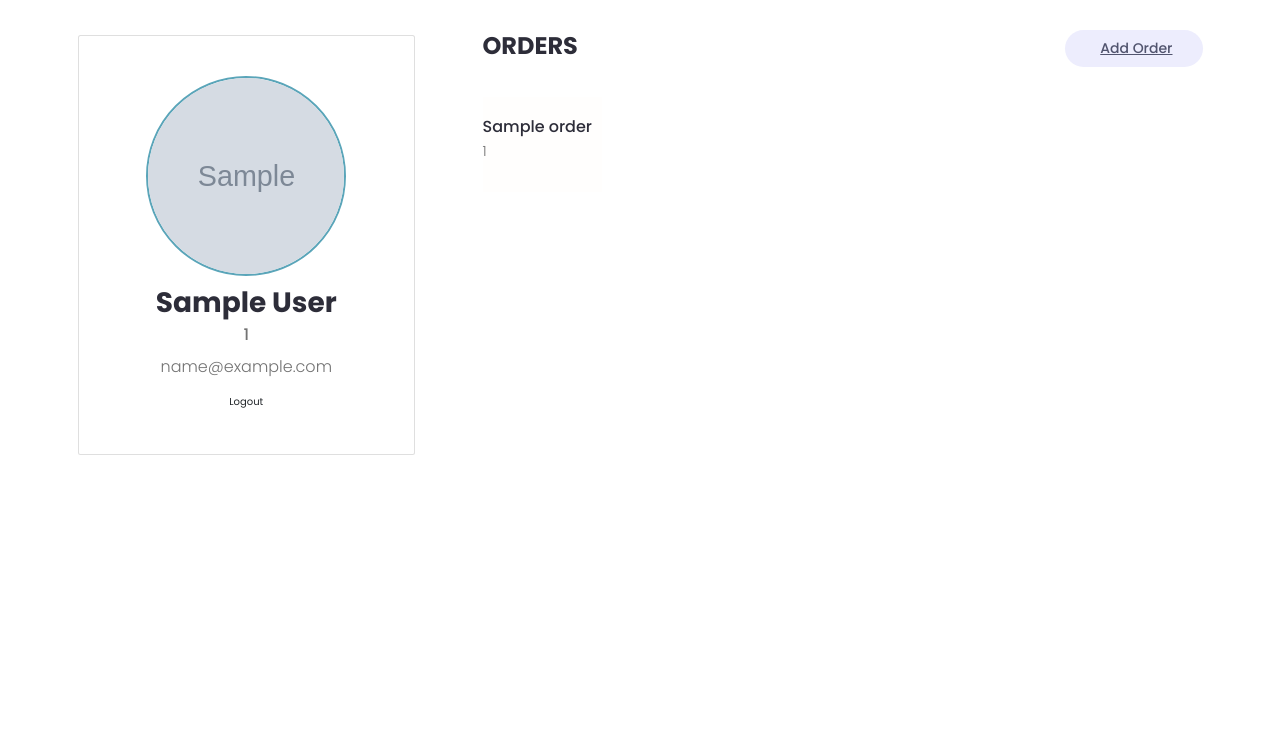
After one commit to capamir/E-commerce-django, a Django app: template accounts/templates/accounts/profile.html in a window 1280 px wide. The commit adds this page. Shown: the top 730 px of the page. Run offline with Django 4.2, Linux system fonts and the light colour scheme; the template is opened without the code that fills it: most values are stand-ins (such as "Sample title", 1, 10 or a date in 2020); grey boxes marked "Sample" are stand-in pictures; some libraries are stand-ins or nearby versions.

Commit message:
user profile and shipping address

```diff
--- a/accounts/templates/accounts/password_reset_email.html
+++ b/accounts/templates/accounts/password_reset_email.html
@@ -1,7 +1,3 @@
-Someone asked for password reset for email {{ email }}. Follow the link below:
-
-{{ protocol}}://{{ domain }}{% url 'accounts:password_reset_confirm' uidb64=uid token=token %}
-
 {% extends 'accounts-base.html' %}
 {% load static %}
 
--- /dev/null
+++ b/accounts/templates/accounts/profile.html
@@ -0,0 +1,58 @@
+{% extends 'accounts-base.html' %}
+
+{% block content %}
+
+<main class="settingsPage profile my-md">
+    <div class="container">
+      <div class="layout">
+
+        <div class="column column--1of3">
+          <div class="card text-center">
+            <div class="card__body dev">
+              {% comment %} <a class="tag tag--pill tag--main settings__btn" href="{% url 'edit-account' %}"><i class="im im-edit"></i>
+                Edit</a> {% endcomment %}
+              <img class="avatar avatar--xl dev__avatar" src="{{profile.imageURL}}" />
+              <h2 class="dev__name">{{profile.full_name}}</h2>
+              <p class="dev__title">{{profile.phone_number}}</p>
+              <p class="dev__location">{{profile.email}}</p>
+
+              <a href="accounts:user_logout" class="btn btn--sub btn--lg">Logout</a>
+            </div>
+          </div>
+        </div>
+
+        <div class="column column--2of3">
+
+          <div class="settings">
+            <h3 class="settings__title">Orders</h3>
+            <a class="tag tag--pill tag--sub settings__btn tag--lg" href="{% url 'products:products' %}"><i
+                class="im im-plus"></i> Add Order</a>
+          </div>
+
+          <table class="settings__table">
+            {% for order in orders %}
+            <tr>
+              <td class="settings__tableInfo">
+                <h4>{{order.name}}</h4>
+                <p>
+                  {{order.id}}
+                </p>
+              </td>
+                {% if order.paid == False %}
+                <td class="settings__tableActions">
+                    <a class="tag tag--pill tag--main settings__btn" href="{% url 'orders:order_detail' order.id %}"><i
+                        class="im im-edit"></i>Pay</a>
+
+                </td>
+                {% endif %}
+            </tr>
+            {% endfor %}
+          </table>
+
+        </div>
+      </div>
+    </div>
+</main>
+
+
+{% endblock content %}
--- a/accounts/urls.py
+++ b/accounts/urls.py
@@ -16,4 +16,6 @@ urlpatterns = [
 	path('verify/', views.UserRegisterVerifyCodeView.as_view(), name='verify_code'),
 	path('login/', views.UserLoginView.as_view(), name='user_login'),
 	path('logout/', views.UserLogoutView.as_view(), name='user_logout'),
+	path('profile/', views.UserAccountsView.as_view(), name='user_profile'),
+
 ]
--- a/orders/forms.py
+++ b/orders/forms.py
@@ -14,7 +14,7 @@ class ShippingAddressForm(forms.ModelForm):
         fields = ['address', 'city', 'postalCode']
 
     def __init__(self, *args, **kwargs):
-        super(ShippingAddress, self).__init__(*args, **kwargs)
+        super(ShippingAddressForm, self).__init__(*args, **kwargs)
 
         for name, field in self.fields.items():
             field.widget.attrs.update({'class': 'input'})
--- a/orders/templates/orders/order.html
+++ b/orders/templates/orders/order.html
@@ -11,5 +11,5 @@
         <input type="submit" value="Apply">
     </form>
 
-    <a href="{% url 'orders:order_address' order.id %}" class="btn btn-primary">Pay</a>
+    <a href="{% url 'orders:order_pay' order.id  %}" class="btn btn-primary">Pay</a>
 {% endblock content %}
--- a/orders/templates/orders/shipping-address.html
+++ b/orders/templates/orders/shipping-address.html
@@ -1,4 +1,5 @@
 {% extends 'accounts-base.html' %}
+
 
 {% include 'includes/navbar.html' %}
 
@@ -7,10 +8,10 @@
 <main class="formPage my-xl">
     <div class="content-box">
         <div class="formWrapper">
-            <a class="backButton" href="{% url 'account' %}"><i class="im im-angle-left"></i></a>
+            <a class="backButton" href="{% url 'orders:order_detail' order.id %}"><i class="im im-angle-left"></i></a>
             <br>
 
-            <form class="form" method="POST" enctype="multipart/form-data">
+            <form class="form" method="POST">
                 {% csrf_token %}
 
                 {% for field in form %}
--- a/orders/urls.py
+++ b/orders/urls.py
@@ -4,9 +4,9 @@ from . import views
 app_name = 'orders'
 order_url = [
     path('create/', views.OrderCreateView.as_view(), name='order_create'),
-    path('<int:order_id>/', views.OrderDetailView.as_view(), name='order_detail'),
-    path('pay/<int:order_id>/', views.OrderPayView.as_view(), name='order_pay'),
-    path('address/<int:order_id>/', views.ShippingAddressView.as_view(), name='order_address'),
+    path('<str:order_id>/', views.OrderDetailView.as_view(), name='order_detail'),
+    path('pay/<str:order_id>/', views.OrderPayView.as_view(), name='order_pay'),
+    path('address/<str:order_id>/', views.ShippingAddressView.as_view(), name='order_address'),
     path('apply/<str:order_id>/', views.CouponApplyView.as_view(), name='apply_coupon'),
 ]
 
--- a/templates/accounts-base.html
+++ b/templates/accounts-base.html
@@ -15,6 +15,7 @@
     <link rel="stylesheet" href="{% static 'accounts/uikit/styles/uikit.css' %}" />
     <!-- Dev Search UI -->
     <link rel="stylesheet" href="{% static 'accounts/styles/app.css' %}" />
+    <link rel = "stylesheet" href = "{% static 'bootstrap/css/bootstrap.min.css' %}">
 
     <title>DevSearch - Connect with Developers!</title>
   </head>
```
Also changed, not shown: accounts/models.py (+28 -21 lines), accounts/templates/accounts/password_reset_confirm.html (+0 -17 lines), accounts/views.py (+14 -0 lines), orders/models.py (+9 -0 lines), orders/views.py (+13 -6 lines), templates/includes/navbar.html (+1 -21 lines), accounts/migrations/0003_alter_user_image.py (added), accounts/static/accounts/images/user-default.png (added), orders/migrations/0004_alter_coupon_id_alter_order_id_alter_orderitem_id_and_more.py (added).
